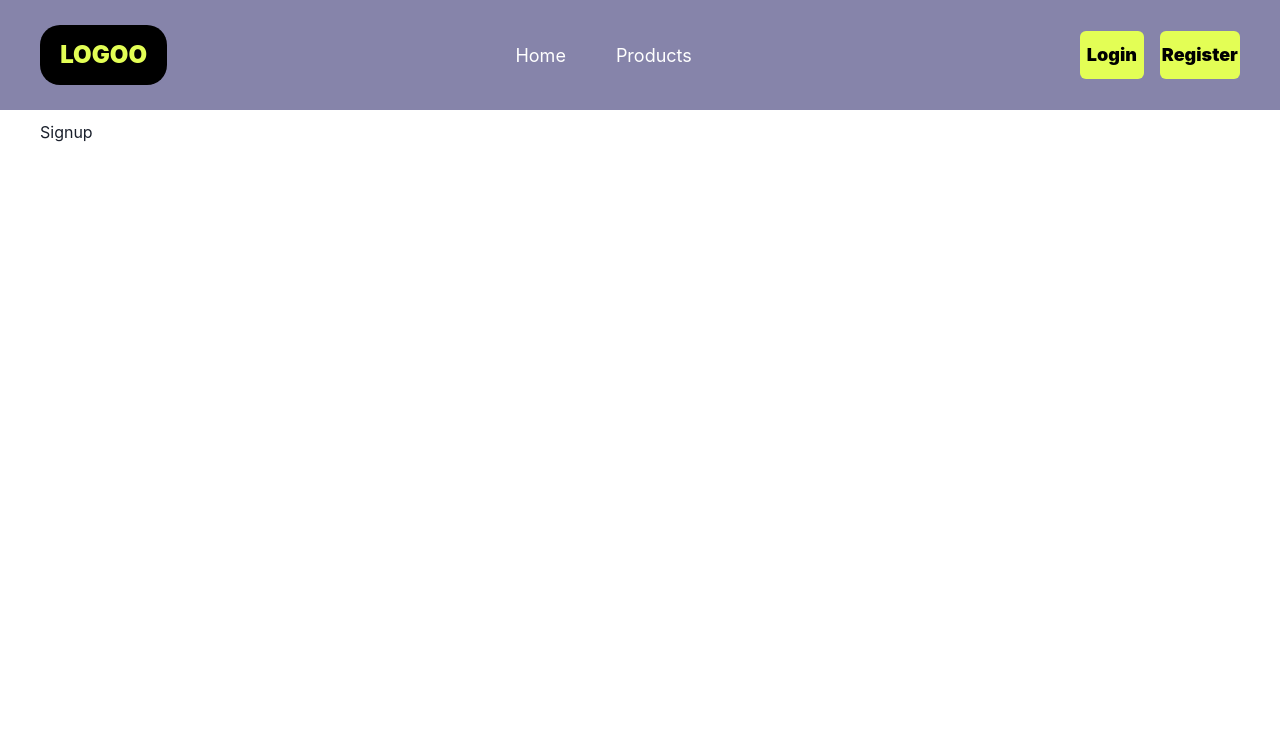
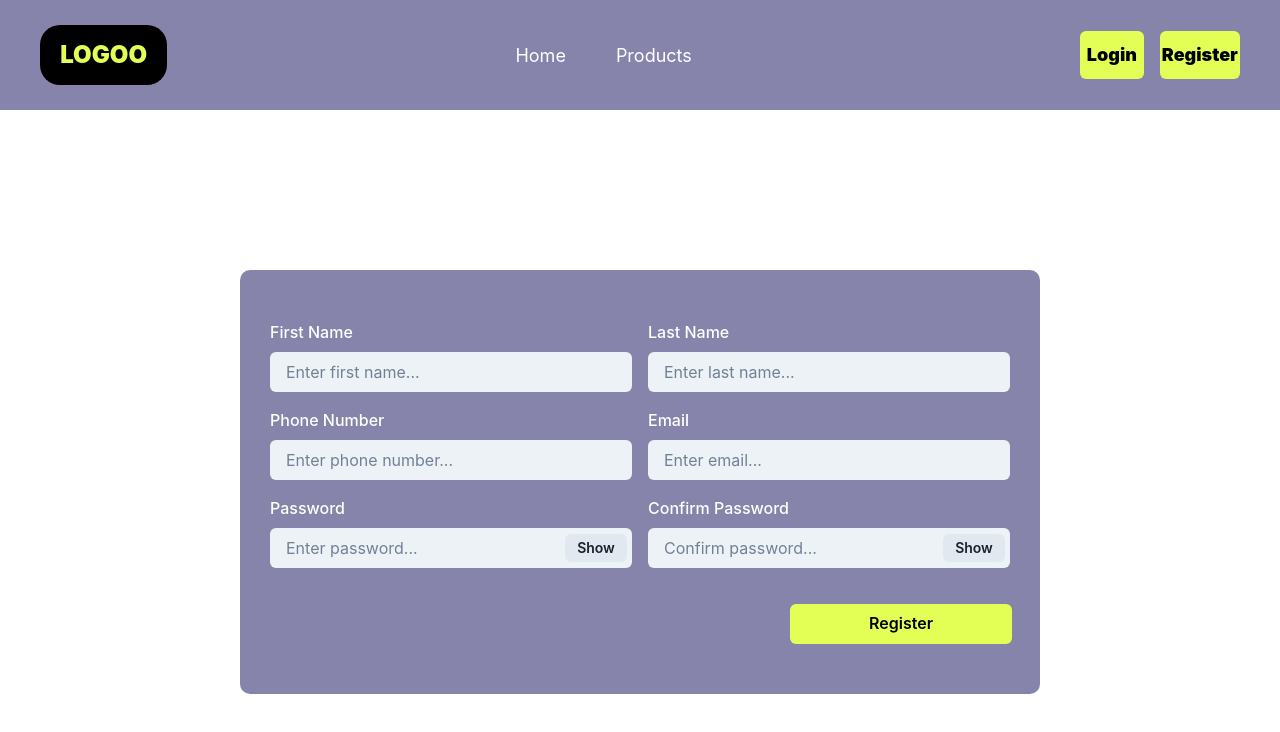
Before and after one commit to elifmarali/E-CommerceApp, a React (Vite) app in the folder client/: page /signup in a window 1280 px wide. Shown: the top 732 px of the page. Built offline with nearby package versions, Linux system fonts and the light colour scheme.

Commit message:
Dev - Register sayfası tasarımı tamamlandı.

```diff
--- a/client/src/Pages/Auth/Signin/index.jsx
+++ b/client/src/Pages/Auth/Signin/index.jsx
@@ -30,6 +30,9 @@ function Signin() {
       const response = await loginUser(values.email, values.password);
       if (response.status === 200) {
         login(response.data);
+        setTimeout(() => {
+          props.resetForm();
+        }, 2000);
       }
     } catch (err) {
       props.setErrors({ general: err.response.data.message });
@@ -45,7 +48,6 @@ function Signin() {
       <Navbar />
       <Grid sm={12} md={6} height="80vh">
         <Flex
-          gap={4}
           p="10"
           maxWidth="100vw"
           alignItems="center"
@@ -68,18 +70,17 @@ function Signin() {
               status,
               isSubmitting,
             }) => {
-              {
-                console.log(errors);
-              }
               return (
                 <Form backgroundColor="black">
-                  {errors.general && (
+                  {errors.general ? (
                     <Box>
                       <Alert status="error">
                         <AlertIcon />
-                        {errors.general}{" "}
+                        {errors.general}
                       </Alert>
                     </Box>
+                  ) : (
+                    ""
                   )}
                   <Flex
                     display="flex"
@@ -146,7 +147,12 @@ function Signin() {
                       )}
                     </FormControl>
                     <FormControl>
-                      <Checkbox variant="solid" color="white" fontSize="18">
+                      <Checkbox
+                        value={values.rememberMe}
+                        variant="solid"
+                        color="white"
+                        fontSize="18"
+                      >
                         Remember Me
                       </Checkbox>
                     </FormControl>
@@ -161,7 +167,7 @@ function Signin() {
                         color: "#e3fe55",
                         fontSize: "18px",
                       }}
-                      value={values.rememberMe}
+                      disabled={isSubmitting}
                     >
                       Login
                     </Button>
--- a/client/src/Pages/Auth/Signup/index.jsx
+++ b/client/src/Pages/Auth/Signup/index.jsx
@@ -1,11 +1,221 @@
 import React from "react";
 import Navbar from "../../../components/Navbar";
 import styles from "./style.module.css";
+import { ErrorMessage, Field, Form, Formik } from "formik";
+import {
+  Button,
+  Flex,
+  FormControl,
+  FormHelperText,
+  FormLabel,
+  Grid,
+  GridItem,
+  Input,
+  InputGroup,
+  InputRightElement,
+} from "@chakra-ui/react";
+
 function Signup() {
+  const initialValues = {
+    firstName: "",
+    lastName: "",
+    phoneNumber: "",
+    email: "",
+    password: "",
+    confirmPassword: "",
+  };
+
+  const [showPassword, setShowPassword] = React.useState(false);
+  const [showPasswordConfirm, setShowPasswordConfirm] = React.useState(false);
+
   return (
     <div>
       <Navbar />
-      <div className={styles.signup}> Signup</div>
+      <Grid>
+        <Flex
+          gap={4}
+          p="40"
+          maxWidth="100vw"
+          alignItems="center"
+          justifyContent="center"
+        >
+          <Formik
+            initialValues={initialValues}
+            onSubmit={(values, props) => {
+              console.log("values : ", values);
+            }}
+          >
+            {({
+              values,
+              errors,
+              touched,
+              handleChange,
+              handleBlur,
+              handleSubmit,
+              isSubmitting,
+            }) => (
+              <Form className={styles.formGroup}>
+                <Grid
+                  templateColumns={{
+                    base: "1fr", // Mobilde tek sütun
+                    md: "repeat(2, 1fr)", // Orta ekranlarda 2 sütun
+                  }}
+                  gap={4}
+                >
+                  {/* First Name */}
+                  <GridItem>
+                    <FormControl>
+                      <FormLabel>First Name</FormLabel>
+                      <Input
+                        type="text"
+                        name="firstName"
+                        placeholder="Enter first name..."
+                        onChange={handleChange}
+                        backgroundColor="gray.100"
+                      />
+                      {errors.firstName && (
+                        <FormHelperText color="red.500">
+                          {errors.firstName}
+                        </FormHelperText>
+                      )}
+                    </FormControl>
+                  </GridItem>
+
+                  {/* Last Name */}
+                  <GridItem>
+                    <FormControl>
+                      <FormLabel>Last Name</FormLabel>
+                      <Input
+                        type="text"
+                        name="lastName"
+                        placeholder="Enter last name..."
+                        onChange={handleChange}
+                        backgroundColor="gray.100"
+                      />
+                      {errors.lastName && (
+                        <FormHelperText color="red.500">
+                          {errors.lastName}
+                        </FormHelperText>
+                      )}
+                    </FormControl>
+                  </GridItem>
+
+                  {/* Phone Number */}
+                  <GridItem>
+                    <FormControl>
+                      <FormLabel>Phone Number</FormLabel>
+                      <Input
+                        type="text"
+                        name="phoneNumber"
+                        placeholder="Enter phone number..."
+                        onChange={handleChange}
+                        backgroundColor="gray.100"
+                      />
+                      {errors.phoneNumber && (
+                        <FormHelperText color="red.500">
+                          {errors.phoneNumber}
+                        </FormHelperText>
+                      )}
+                    </FormControl>
+                  </GridItem>
+
+                  {/* Email */}
+                  <GridItem>
+                    <FormControl>
+                      <FormLabel>Email</FormLabel>
+                      <Input
+                        type="text"
+                        name="email"
+                        placeholder="Enter email..."
+                        onChange={handleChange}
+                        backgroundColor="gray.100"
+                      />
+                      {errors.email && (
+                        <FormHelperText color="red.500">
+                          {errors.email}
+                        </FormHelperText>
+                      )}
+                    </FormControl>
+                  </GridItem>
+
+                  {/* Password */}
+                  <GridItem>
+                    <FormControl>
+                      <FormLabel>Password</FormLabel>
+                      <InputGroup>
+                        <Input
+                          type={showPassword ? "text" : "password"}
+                          name="password"
+                          placeholder="Enter password..."
+                          onChange={handleChange}
+                          backgroundColor="gray.100"
+                        />
+                        <InputRightElement width="4.5rem">
+                          <Button
+                            h="1.75rem"
+                            size="sm"
+                            onClick={() => setShowPassword(!showPassword)}
+                            backgroundColor="gray.200"
+                            _hover={{ backgroundColor: "gray.300" }}
+                          >
+                            {showPassword ? "Hide" : "Show"}
+                          </Button>
+                        </InputRightElement>
+                      </InputGroup>
+                    </FormControl>
+                  </GridItem>
+
+                  {/* Confirm Password */}
+                  <GridItem>
+                    <FormControl>
+                      <FormLabel>Confirm Password</FormLabel>
+                      <InputGroup>
+                        <Input
+                          type={showPasswordConfirm ? "text" : "password"}
+                          name="confirmPassword"
+                          placeholder="Confirm password..."
+                          onChange={handleChange}
+                          backgroundColor="gray.100"
+                        />
+                        <InputRightElement width="4.5rem">
+                          <Button
+                            h="1.75rem"
+                            size="sm"
+                            onClick={() =>
+                              setShowPasswordConfirm(!showPasswordConfirm)
+                            }
+                            backgroundColor="gray.200"
+                            _hover={{ backgroundColor: "gray.300" }}
+                          >
+                            {showPasswordConfirm ? "Hide" : "Show"}
+                          </Button>
+                        </InputRightElement>
+                      </InputGroup>
+                    </FormControl>
+                  </GridItem>
+                </Grid>
+                <Button
+                  type="submit"
+                  backgroundColor="#e3fe55"
+                  width="30%"
+                  color="black"
+                  position="relative"
+                  left="520px"
+                  mt={4}
+                  _hover={{
+                    background: "black",
+                    color: "#e3fe55",
+                    fontSize: "18px",
+                  }}
+                  disabled={isSubmitting}
+                >
+                  Register
+                </Button>
+              </Form>
+            )}
+          </Formik>
+        </Flex>
+      </Grid>
     </div>
   );
 }
--- a/client/src/Pages/Auth/Signup/style.module.css
+++ b/client/src/Pages/Auth/Signup/style.module.css
@@ -1,3 +1,23 @@
 .signup {
     padding: 10px 40px;
 }
+
+.formGroup {
+    display: flex;
+    flex-direction: column;
+    gap: 20px;
+    width: 800px;
+    padding: 50px 30px;
+    background-color: #8684aa;
+    border-radius: 10px;
+    color: white;
+}
+
+Input {
+    color: black;
+    border: none !important;
+}
+
+Input::placeholder {
+    color: black .6;
+}
--- a/client/src/api.js
+++ b/client/src/api.js
@@ -1,8 +1,21 @@
 import axios from "axios";
 
+const BASE_URL = "http://localhost:4000";
+const productURL = `${BASE_URL}/product`;
+const authURL = `${BASE_URL}/auth`;
 
-const productURL = "http://localhost:4000/product";
-const authURL = "http://localhost:4000/auth";
+/* axios.interceptors.request.use(function (config) {
+    const { origin } = new URL(config.url);
+    const allowedOrigins = [BASE_URL];
+    const token = localStorage.getItem('access-token');
+
+    if (allowedOrigins.includes(origin)) {
+        config.headers.authorization = token;
+    }
+    return config;
+}, function (error) {
+    return Promise.reject(error);
+}) */
 
 export const getProductList = async ({ pageParam = 0 }) => {
     try {
--- a/client/src/context/Auth.jsx
+++ b/client/src/context/Auth.jsx
@@ -1,11 +1,12 @@
 import axios from "axios";
-import { createContext, useContext, useState } from "react";
+import { createContext, useContext, useEffect, useState } from "react";
 
 export const AuthContext = createContext();
 
 export const AuthProvider = ({ children }) => {
   const [user, setUser] = useState(null);
   const [loggedIn, setLoggedIn] = useState(false);
+
   console.log("user : ", user);
   const login = (data) => {
     setLoggedIn(true);
```
